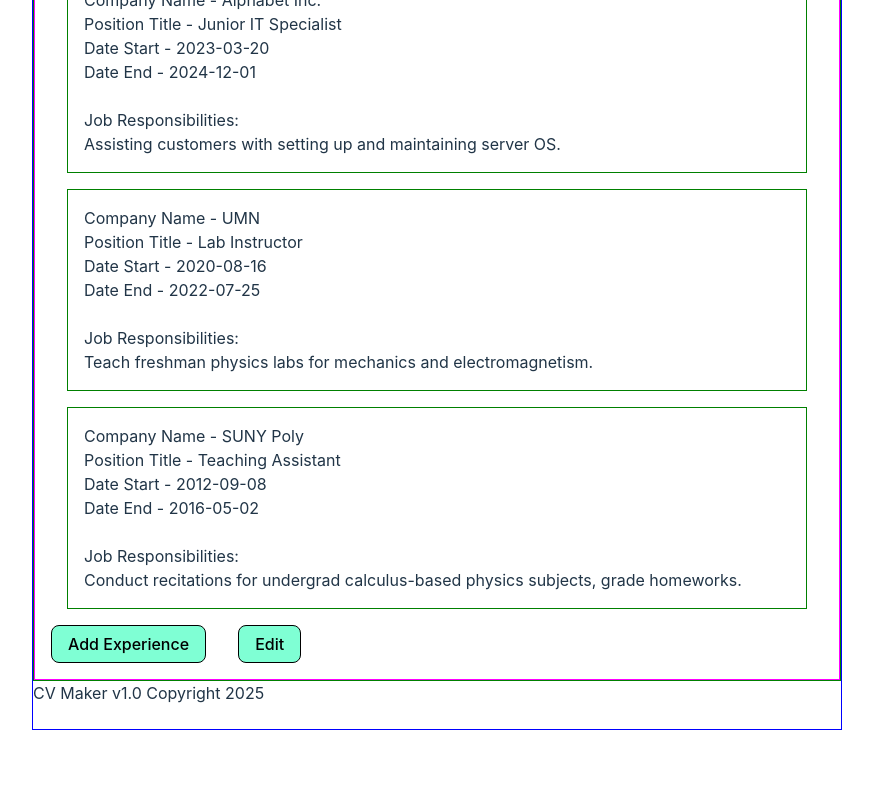
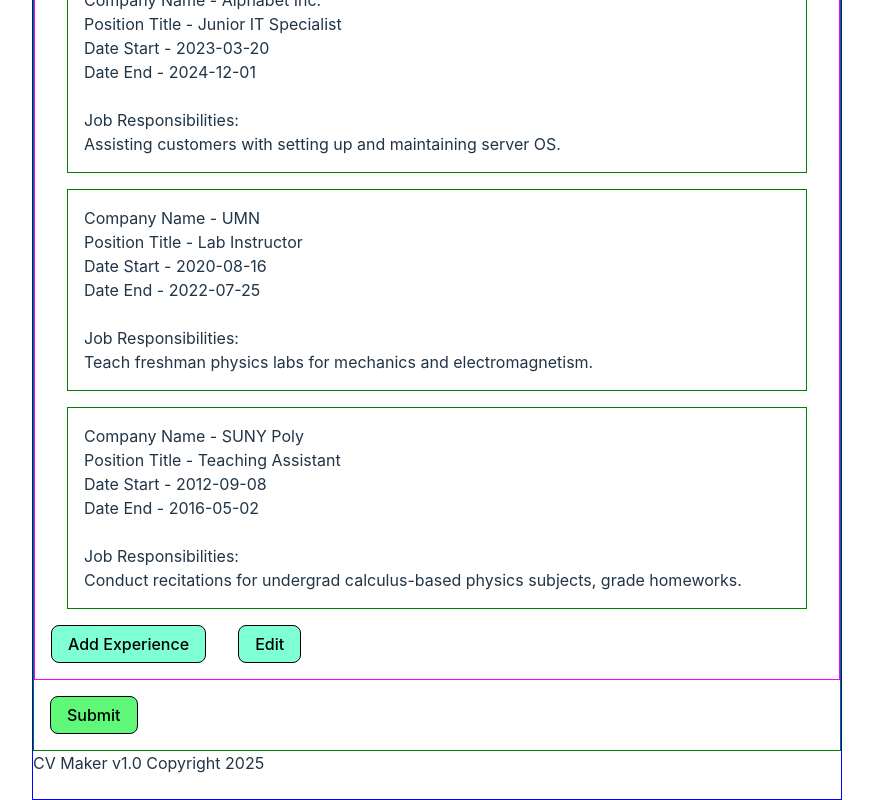
Before and after one commit to tsultan16/odin-cv-maker-app, a React (Vite) app: page / in a window 1280 px wide. Shown: the part 944-1744 px from the top of the page, without its empty margins (203-1076 px from the left). Before the commit the page ends 1674 px from the top, so only its background shows below. Built offline with nearby package versions, Linux system fonts and the light colour scheme.

Commit message:
added form submit button

```diff
--- a/src/App.css
+++ b/src/App.css
@@ -67,6 +67,10 @@
   margin-top: 1em;
 }
 
+#submit-button {
+  margin: 1em;
+  background-color: rgb(96, 248, 121);
+}
 
 
 
--- a/src/App.jsx
+++ b/src/App.jsx
@@ -17,11 +17,25 @@
 
 
 function Main() {
+  const onSubmit = (e) => {
+    // get form input from local storage
+    const general_details = JSON.parse(localStorage.getItem('general_details'));
+    const education_details = JSON.parse(localStorage.getItem('education_details'));
+    const experience_details = JSON.parse(localStorage.getItem('experience_details'));
+
+    console.log("Form Submitted!");
+    console.log("general details", general_details);
+    console.log("education details", education_details);
+    console.log("experience details", experience_details);
+
+  };
+
   return (
     <main>
       <General />
       <Education />
       <Experience />
+      <button id="submit-button" onClick={onSubmit}>Submit</button>
     </main>
   );
 }
```
